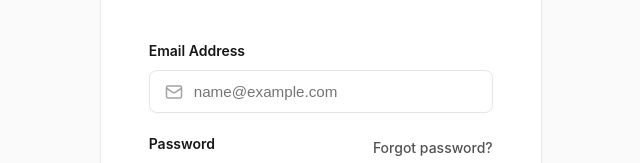
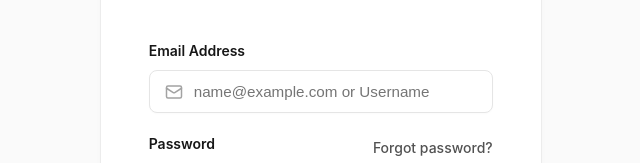
Before and after one commit to Saiganity1/E-Tayo-Official, a Next.js app in the folder frontend/: page /login in a window 1280 px wide. Shown: the part 320-483 px from the top of the page, without its empty margins (638-1278 px from the left). Built offline with nearby package versions, Linux system fonts and the light colour scheme.

Commit message:
Fix login form blocking non-email usernames like 'Admin' by changing input type to text

```diff
--- a/frontend/src/app/login/page.tsx
+++ b/frontend/src/app/login/page.tsx
@@ -103,9 +103,9 @@ export default function LoginPage() {
               <div className="input-with-icon">
                 <Mail size={18} className="input-icon" />
                 <input
-                  type="email"
+                  type="text"
                   required
-                  placeholder="name@example.com"
+                  placeholder="name@example.com or Username"
                   value={email}
                   onChange={(e) => setEmail(e.target.value)}
                 />
```
Also changed, not shown: 1 other file (tests, documents, lock files or other folders).
